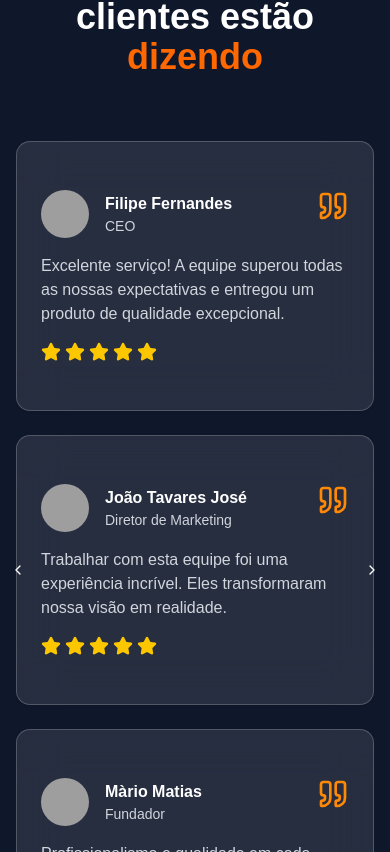
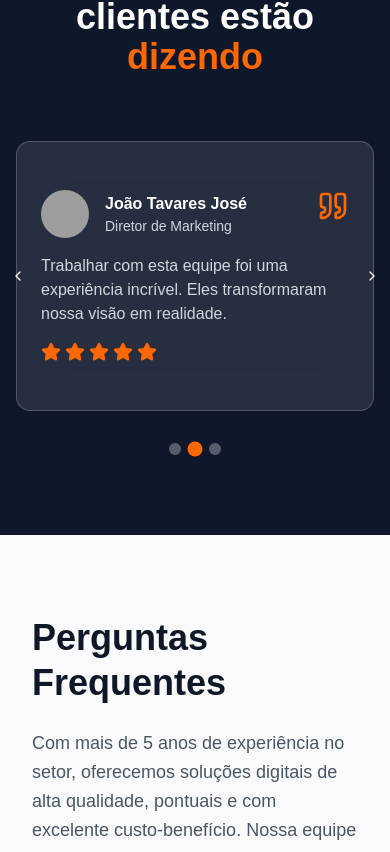
Before and after one commit to Mario2005-matias/Makamba, a React (Vite) app in the folder makamba/: page / in a window 390 px wide. Shown: the part 3552-4404 px from the top of the page. Built offline with nearby package versions, Linux system fonts and the light colour scheme; grey boxes are pictures that could not be loaded.

Commit message:
Responsividade Carousel Section Depoimento

```diff
--- /dev/null
+++ b/makamba/src/hooks/use-media-query.ts
@@ -0,0 +1,17 @@
+import { useState, useEffect } from "react";
+
+export function useMediaQuery(query: string): boolean {
+  const [matches, setMatches] = useState(false);
+
+  useEffect(() => {
+    const media = window.matchMedia(query);
+    if (media.matches !== matches) {
+      setMatches(media.matches);
+    }
+    const listener = () => setMatches(media.matches);
+    media.addEventListener("change", listener);
+    return () => media.removeEventListener("change", listener);
+  }, [matches, query]);
+
+  return matches;
+}
--- a/makamba/src/layout/section-depoimento/components/testimonials-section.tsx
+++ b/makamba/src/layout/section-depoimento/components/testimonials-section.tsx
@@ -1,9 +1,10 @@
-import { useState, useEffect, useCallback } from "react";
+import { useEffect, useState, useCallback } from "react";
 import { ChevronLeft, ChevronRight, Star, Quote } from "lucide-react";
 import { Button } from "../../../components/ui/button";
 import { Card, CardContent } from "../../../components/ui/card";
 import { motion, AnimatePresence } from "framer-motion";
 import WomanChef from "../../../assets/Woman-Chefe-Cooking.jpg";
+import { useMediaQuery } from "../../../hooks/use-media-query"; // Precisamos criar este hook
 
 interface Testimonial {
   id: number;
@@ -57,6 +58,31 @@ export default function TestimonialsSection() {
   const [isAutoPlaying, setIsAutoPlaying] = useState(true);
   const [touchStart, setTouchStart] = useState<number | null>(null);
   const [touchEnd, setTouchEnd] = useState<number | null>(null);
+
+  // Media queries para responsividade
+  const isMobile = useMediaQuery("(max-width: 640px)");
+  const isTablet = useMediaQuery("(min-width: 641px) and (max-width: 1024px)");
+
+  // Determina quantos cards mostrar com base no tamanho da tela
+  const getVisibleCards = useCallback(() => {
+    if (isMobile) return 1;
+    if (isTablet) return 2;
+    return 3;
+  }, [isMobile, isTablet]);
+
+  // Função para obter os cards visíveis atualmente
+  const getCurrentCards = useCallback(() => {
+    const visibleCards = getVisibleCards();
+    const cards = [];
+    let index = currentIndex;
+
+    for (let i = 0; i < visibleCards; i++) {
+      cards.push(testimonials[index]);
+      index = (index + 1) % testimonials.length;
+    }
+
+    return cards;
+  }, [currentIndex, getVisibleCards]);
 
   const handleTouchStart = useCallback((e: React.TouchEvent) => {
     setTouchStart(e.touches[0].clientX);
@@ -132,9 +158,9 @@ export default function TestimonialsSection() {
                 animate={{ opacity: 1, x: 0 }}
                 exit={{ opacity: 0, x: -100 }}
                 transition={{ duration: 0.5 }}
-                className="grid grid-cols-1 md:grid-cols-2 lg:grid-cols-3 gap-6"
+                className="grid grid-cols-1 sm:grid-cols-2 lg:grid-cols-3 gap-6"
               >
-                {testimonials.map((testimonial) => (
+                {getCurrentCards().map((testimonial) => (
                   <Card
                     key={testimonial.id}
                     className="bg-white/10 backdrop-blur-xl border border-white/20 hover:shadow-xl transition-all duration-300"
@@ -156,7 +182,7 @@ export default function TestimonialsSection() {
                             </p>
                           </div>
                         </div>
-                        <Quote className="w-8 h-8 text-orange-400 " />
+                        <Quote className="w-8 h-8 text-[#FF6700]" />
                       </div>
                       <p className="text-gray-300 mb-4">
                         {testimonial.content}
@@ -165,7 +191,7 @@ export default function TestimonialsSection() {
                         {[...Array(testimonial.rating)].map((_, i) => (
                           <Star
                             key={i}
-                            className="w-5 h-5 fill-yellow-400 text-yellow-400"
+                            className="w-5 h-5 fill-[#FF6700] text-[#FF6700]"
                           />
                         ))}
                       </div>
@@ -176,6 +202,7 @@ export default function TestimonialsSection() {
             </AnimatePresence>
           </div>
 
+          {/* Botões de navegação */}
           <Button
             variant="ghost"
             size="icon"
@@ -195,14 +222,15 @@ export default function TestimonialsSection() {
           </Button>
         </div>
 
+        {/* Indicadores de página */}
         <div className="flex justify-center mt-8 gap-2">
-          {testimonials.map((_, idx) => (
+          {[...Array(testimonials.length)].map((_, idx) => (
             <button
               key={idx}
               onClick={() => setCurrentIndex(idx)}
               className={`w-3 h-3 rounded-full transition-all duration-300 ${
                 idx === currentIndex
-                  ? "bg-white scale-125"
+                  ? "bg-[#FF6700] scale-125"
                   : "bg-white/30 hover:bg-white/50"
               }`}
             />
```
